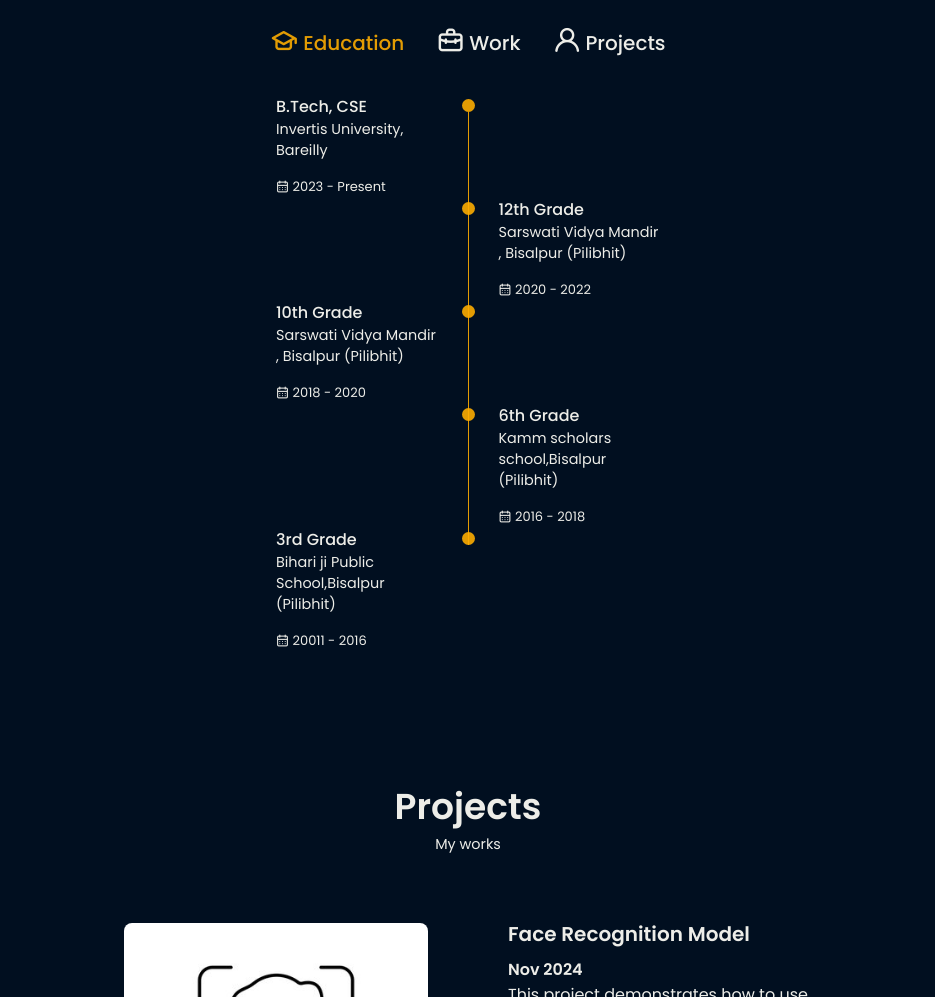
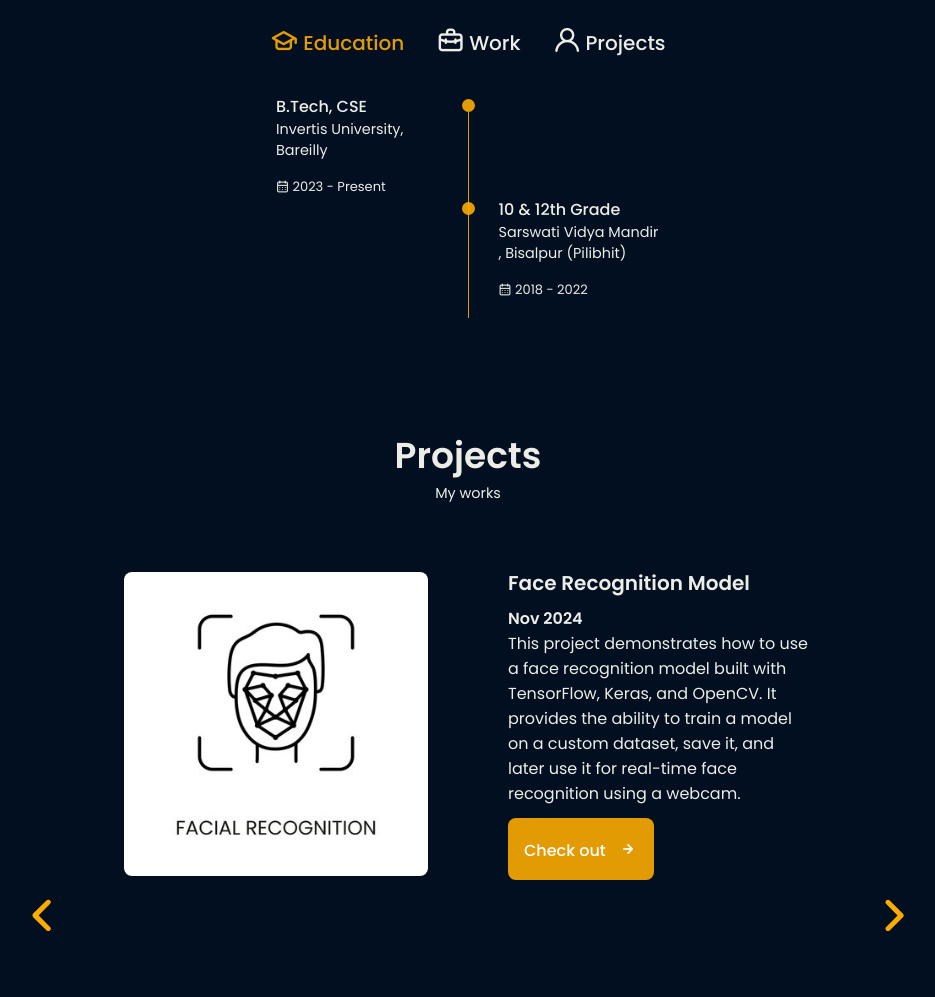
Before and after one commit to Arya182-ui/Protfolio, a plain HTML site: page index.html in a window 1280 px wide. Shown: the part 1974-2971 px from the top of the page, without its empty margins (172-1107 px from the left). Drawn offline with nearby package versions, Linux system fonts and the light colour scheme.

Commit message:
Update index.html

```diff
--- a/index.html
+++ b/index.html
@@ -83,7 +83,6 @@
       <div class="nav_btns">
         <!-- Change Theme -->
         <i class="uil uil-moon change-theme" id="theme-button"></i>
-
         <div class="nav_toggle" id="nav-toggle">
           <i class="uil uil-apps"></i>
         </div>
@@ -394,57 +393,12 @@
                 <span class="qualification_line"></span>
               </div>
               <div>
-                <h3 class="qualification_title">12th Grade</h3>
+                <h3 class="qualification_title">10 & 12th Grade</h3>
                 <span class="qualification_subtitle">Sarswati Vidya Mandir , Bisalpur (Pilibhit)</span>
                 <div class="qualification_calendar">
                   <i class="uil uil-calendar-alt"></i>
-                  2020 - 2022
+                  2018 - 2022
                 </div>
-              </div>
-            </div>
-
-            <div class="qualification_data">
-              <div>
-                <h3 class="qualification_title">10th Grade</h3>
-                <span class="qualification_subtitle">Sarswati Vidya Mandir , Bisalpur (Pilibhit)</span>
-                <div class="qualification_calendar">
-                  <i class="uil uil-calendar-alt"></i>
-                  2018 - 2020
-                </div>
-              </div>
-              <div>
-                <span class="qualification_circle"></span>
-                <span class="qualification_line"></span>
-              </div>
-            </div>
-
-            <div class="qualification_data">
-              <div></div>
-              <div>
-                <span class="qualification_circle"></span>
-                <span class="qualification_line"></span>
-              </div>
-              <div>
-                <h3 class="qualification_title">6th Grade</h3>
-                <span class="qualification_subtitle">Kamm scholars school,Bisalpur (Pilibhit)</span>
-                <div class="qualification_calendar">
-                  <i class="uil uil-calendar-alt"></i>
-                  2016 - 2018
-                </div>
-              </div>
-            </div>
-
-            <div class="qualification_data">
-              <div>
-                <h3 class="qualification_title">3rd Grade</h3>
-                <span class="qualification_subtitle">Bihari ji Public School,Bisalpur (Pilibhit)</span>
-                <div class="qualification_calendar">
-                  <i class="uil uil-calendar-alt"></i>
-                  20011 - 2016
-                </div>
-              </div>
-              <div>
-                <span class="qualification_circle"></span>
               </div>
             </div>
           </div>
```
